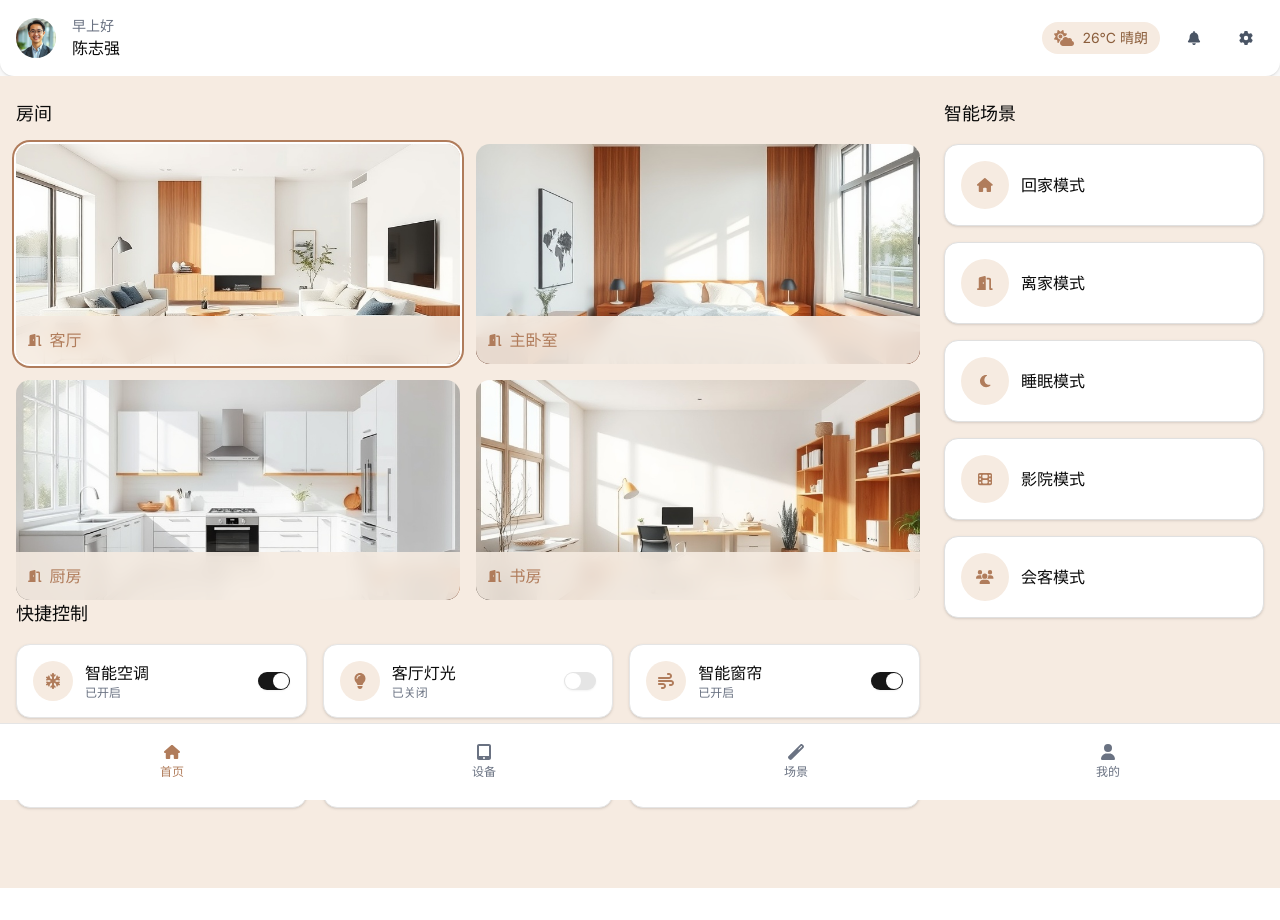
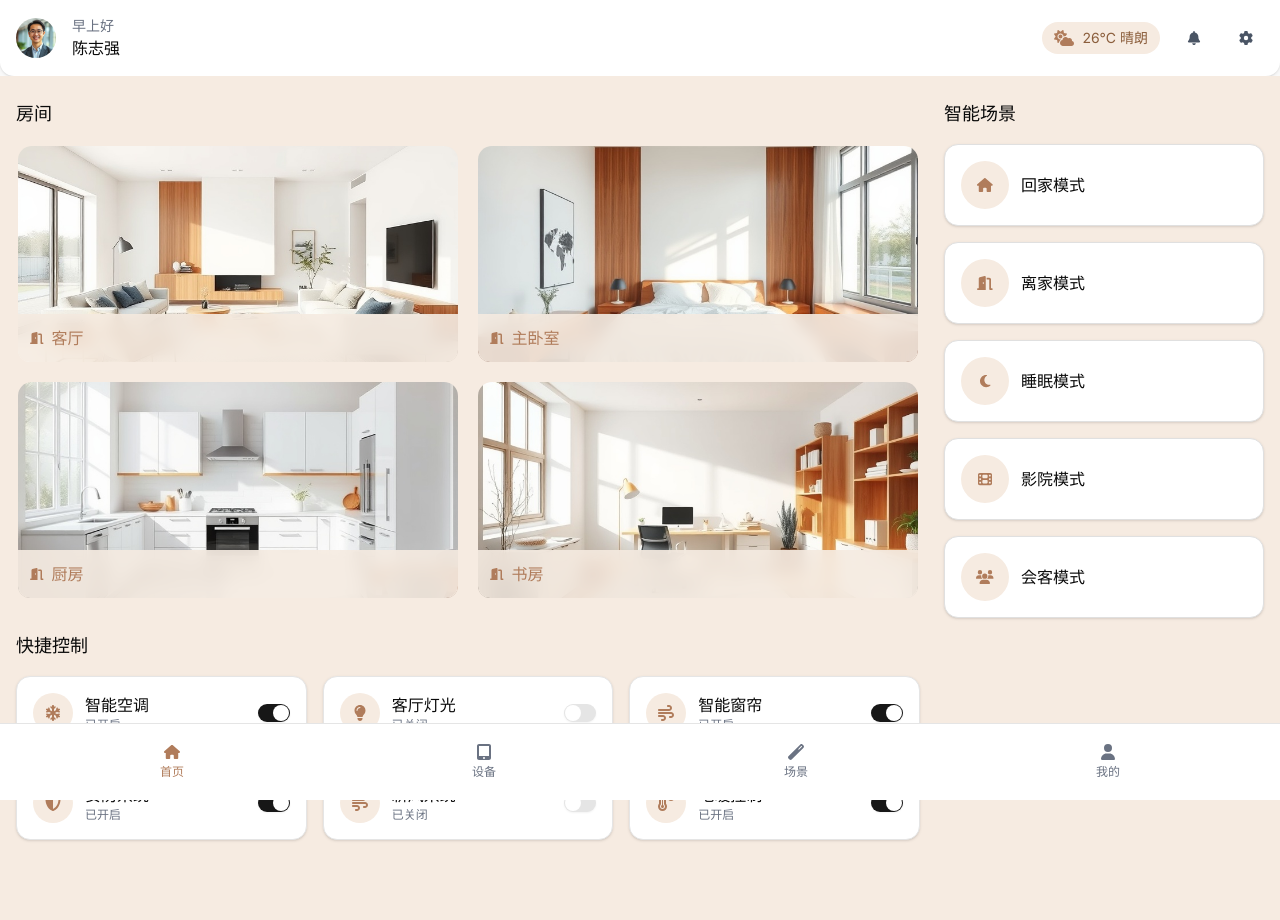
Before and after one commit to CloseFish/my-smart-home-app, a Next.js app: page / in a window 1280 px wide. Before the commit the page ends 888 px from the top, so only its background shows below. Built offline with nearby package versions, Linux system fonts and the light colour scheme.

Commit message:
实现了图片悬停放大与外框高亮功能 20250405_1805

```diff
--- a/src/components/DraggableRooms.tsx
+++ b/src/components/DraggableRooms.tsx
@@ -1,6 +1,5 @@
 "use client";
 import React, { useState } from "react";
-import { Card } from "@/components/ui/card";
 import Image from "next/image";
 import { FontAwesomeIcon } from "@fortawesome/react-fontawesome";
 import { faDoorOpen } from "@fortawesome/free-solid-svg-icons";
@@ -20,22 +19,19 @@ import {
 } from "@dnd-kit/sortable";
 import { CSS } from "@dnd-kit/utilities";
 
-const DraggableRooms: React.FC<{ rooms: any[] }> = ({ rooms }) => {
-	const [draggableRooms, setDraggableRooms] = useState(rooms);
+const DraggableRooms = ({ rooms: initialRooms }: { rooms: any[] }) => {
+	const [rooms, setRooms] = useState(initialRooms);
+	const [hoveredRoom, setHoveredRoom] = useState<string | null>(null);
 
 	const sensors = useSensors(
-		useSensor(PointerSensor, {
-			activationConstraint: { delay: 300, tolerance: 5 },
-		}),
-		useSensor(TouchSensor, {
-			activationConstraint: { delay: 300, tolerance: 5 },
-		})
+		useSensor(PointerSensor),
+		useSensor(TouchSensor)
 	);
 
 	const handleDragEnd = (event: any) => {
 		const { active, over } = event;
 		if (active.id !== over.id) {
-			setDraggableRooms((prev) => {
+			setRooms((prev) => {
 				const oldIndex = prev.findIndex((room) => room.name === active.id);
 				const newIndex = prev.findIndex((room) => room.name === over.id);
 				return arrayMove(prev, oldIndex, newIndex);
@@ -44,20 +40,25 @@ const DraggableRooms: React.FC<{ rooms: any[] }> = ({ rooms }) => {
 	};
 
 	return (
-		<div>
+		<div className="mb-8">
 			<h2 className="text-lg font-medium mb-4">房间</h2>
 			<DndContext
 				collisionDetection={closestCenter}
 				onDragEnd={handleDragEnd}
 				sensors={sensors}
 			>
-				<SortableContext
-					items={draggableRooms.map((room) => room.name)}
-					strategy={rectSortingStrategy}
-				>
-					<div className="grid grid-cols-1 sm:grid-cols-2 gap-4">
-						{draggableRooms.map((room) => (
-							<SortableRoom key={room.name} id={room.name} room={room} />
+				<SortableContext items={rooms.map((room) => room.name)} strategy={rectSortingStrategy}>
+					<div className="grid grid-cols-2 gap-4">
+						{rooms.map((room) => (
+							<SortableRoom
+								key={room.name}
+								id={room.name}
+								room={room}
+								isHovered={hoveredRoom === room.name}
+								onHoverChange={(hover) =>
+									hover ? setHoveredRoom(room.name) : setHoveredRoom(null)
+								}
+							/>
 						))}
 					</div>
 				</SortableContext>
@@ -66,7 +67,17 @@ const DraggableRooms: React.FC<{ rooms: any[] }> = ({ rooms }) => {
 	);
 };
 
-const SortableRoom: React.FC<{ id: string; room: any }> = ({ id, room }) => {
+const SortableRoom = ({
+	id,
+	room,
+	isHovered,
+	onHoverChange,
+}: {
+	id: string;
+	room: any;
+	isHovered: boolean;
+	onHoverChange: (hover: boolean) => void;
+}) => {
 	const { attributes, listeners, setNodeRef, transform, transition } = useSortable({ id });
 
 	return (
@@ -74,32 +85,38 @@ const SortableRoom: React.FC<{ id: string; room: any }> = ({ id, room }) => {
 			ref={setNodeRef}
 			{...attributes}
 			{...listeners}
-			className={`relative overflow-hidden rounded-xl ${room.active ? "ring-2 ring-[#B07C5B] ring-offset-2" : ""
-				}`}
+			className="relative rounded-xl overflow-hidden border-2 border-transparent transition-all duration-300"
 			style={{
 				transform: CSS.Transform.toString(transform),
 				transition,
-				width: '100%',
-				height: '220px'
+				height: "220px",
+				borderColor: isHovered ? "#B07C5B" : "transparent"
+			}}
+			onMouseEnter={() => onHoverChange(true)}
+			onMouseLeave={() => onHoverChange(false)}
+		>
+			{/* 固定外框作为蒙版 */}
+			<div className="absolute inset-0 rounded-xl overflow-hidden">
+				{/* 可放大的图片内容 */}
+				<div
+					className="absolute inset-0 transition-transform duration-300"
+					style={{
+						transform: isHovered ? "scale(1.1)" : "scale(1)",
+						zIndex: 1
 					}}
 				>
-			{/* 图片区域 - 直接占满整个容器 */}
-			<div className="absolute inset-0">
 					<Image
 						src={room.image}
 						alt={room.name}
 						fill
 						className="object-cover"
-					style={{ margin: 0 }}
 					/>
 				</div>
+			</div>
 
-			{/* 底部信息条 - 直接覆盖在图片上 */}
-			<div className="absolute bottom-0 left-0 right-0 h-12 bg-[#F6EBE1]/90 backdrop-blur-sm flex items-center px-3">
-				<FontAwesomeIcon
-					icon={faDoorOpen}
-					className="text-xs mr-2 text-[#B07C5B]"
-				/>
+			{/* 底部信息条（固定在蒙版内） */}
+			<div className="absolute bottom-0 left-0 right-0 h-12 bg-[#F6EBE1]/90 backdrop-blur-sm flex items-center px-3 z-10">
+				<FontAwesomeIcon icon={faDoorOpen} className="text-xs mr-2 text-[#B07C5B]" />
 				<span className="font-medium text-[#B07C5B]">{room.name}</span>
 			</div>
 		</div>
```
Lines whose indentation alone changed are shown as unchanged.
